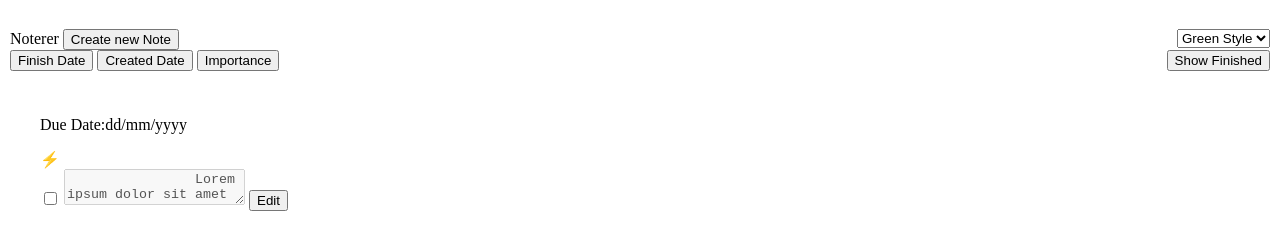
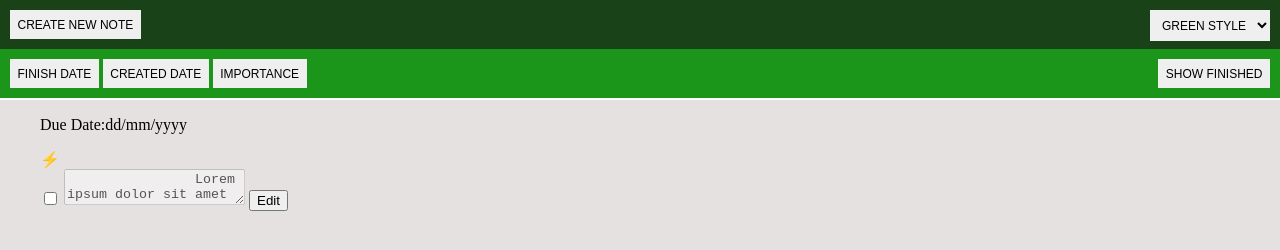
Before and after one commit to forceofseth/Noterer, a plain HTML site: page views/index.html in a window 1280 px wide. Drawn offline with Linux system fonts and the light colour scheme.

Commit message:
some progress on the css

```diff
--- a/styles.css
+++ b/styles.css
@@ -2,11 +2,14 @@ ul {
   list-style-type: none;
 }
 
+html,
 body {
   margin: 0;
+  height: 100%;
 }
 
 #wrapper {
+  min-height: 100%;
   display: grid;
   grid-template-rows: 100px 1fr;
 }
@@ -15,25 +18,35 @@ header {
   grid-row: 1/2;
   display: flex;
   flex-direction: column;
-  justify-content: space-around;
+}
+
+.button,
+select {
+  border: none;
+  padding: 7.5px 7.5px;
+  text-align: center;
+  text-decoration: none;
+  display: inline-block;
+  font-size: 12px;
+  text-transform: uppercase;
+}
+
+.nav_row {
   padding: 10px;
+}
+
+#nav_row1 {
+  background-color: rgb(25, 66, 25);
 }
 
 #style_selector {
   float: right;
 }
 
-/* section {
-  grid-area: 2/1/3/5;
-} */
-
-section {
-  grid-row: 2/3;
+#nav_row2 {
+  background-color: rgb(27, 150, 27);
+  overflow: auto;
 }
-
-/* #nav_row2 {
-  overflow: hidden;
-} */
 
 #order_options {
   float: left;
@@ -42,3 +55,8 @@ section {
 #show_finished {
   float: right;
 }
+
+section {
+  grid-row: 2/3;
+  background-color: rgb(230, 225, 225);
+}
--- a/views/index.html
+++ b/views/index.html
@@ -11,21 +11,20 @@
     <div id="wrapper">
       <header>
         <nav>
-          <div id="nav_row1">
-            <span>Noterer</span>
-            <button id="new_note">Create new Note</button>
-            <select id="style_selector">
+          <div id="nav_row1" class="nav_row">
+            <button id="new_note" class="button">Create new Note</button>
+            <select id="style_selector" class="">
               <option value="green_style">Green Style</option>
               <option value="blue_style">Blue Style</option>
             </select>
           </div>
-          <div id="nav_row2">
+          <div id="nav_row2" class="nav_row">
             <div id="order_options">
-              <button id="finished_date">Finish Date</button>
-              <button id="created_date">Created Date</button>
-              <button id="importance">Importance</button>
+              <button id="finished_date" class="button">Finish Date</button>
+              <button id="created_date" class="button">Created Date</button>
+              <button id="importance" class="button">Importance</button>
             </div>
-            <button id="show_finished">Show Finished</button>
+            <button id="show_finished" class="button">Show Finished</button>
           </div>
         </nav>
       </header>
```
